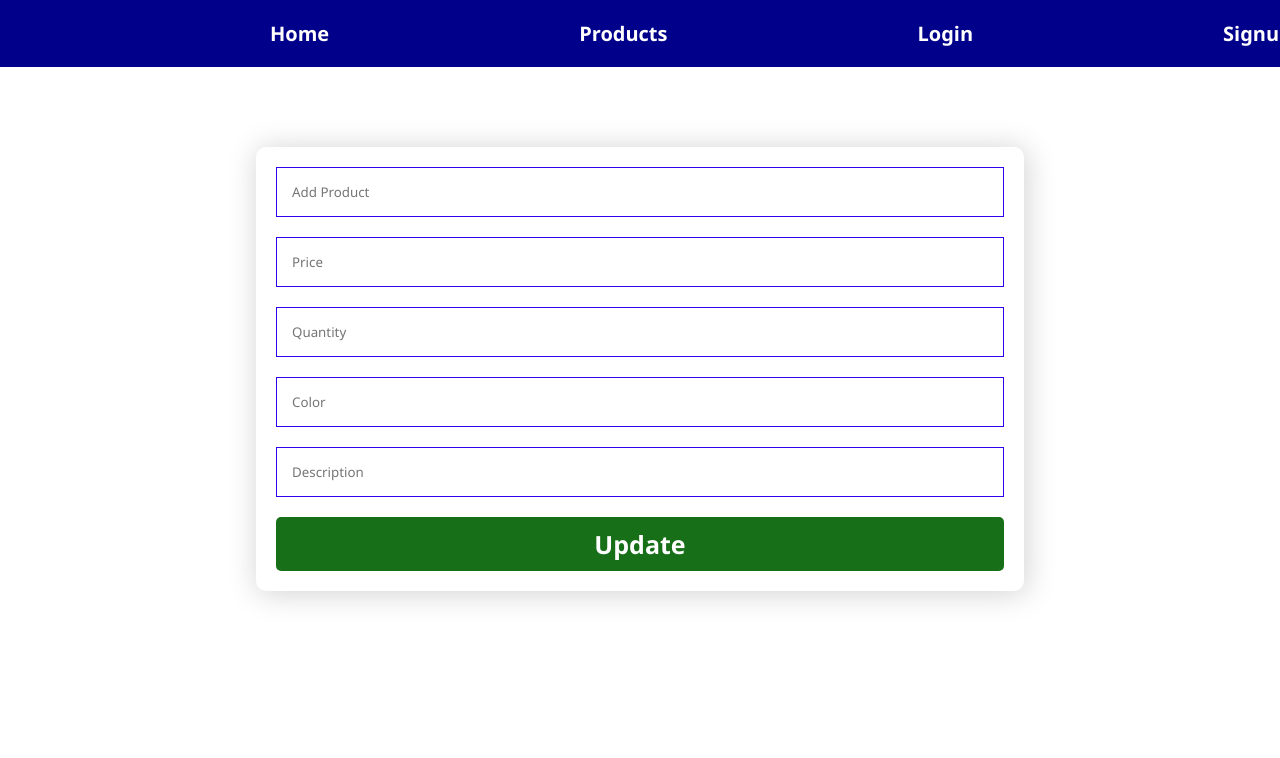
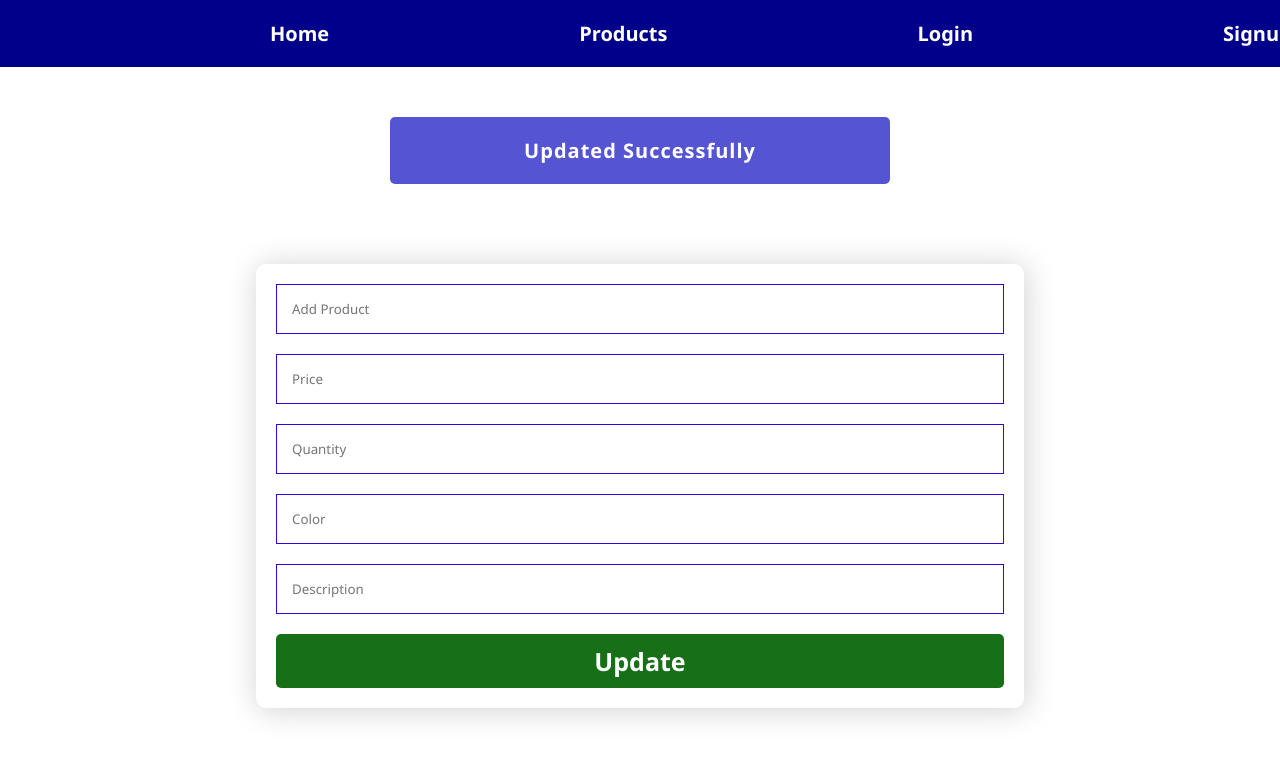
Before and after one commit to syedimran786/jsonreactcrud, a React (Vite) app: page /updateproduct in a window 1280 px wide. Shown: the top 758 px of the page. Built offline with nearby package versions, Linux system fonts and the light colour scheme; no server answers.

Commit message:
popup addedd

```diff
--- /dev/null
+++ b/src/components/Popup.jsx
@@ -0,0 +1,12 @@
+import React from 'react'
+import "./css/Popup.css"
+
+function Popup({ classname, message }) {
+    return (
+        <div className={"popup " + classname}>
+            {message}
+        </div>
+    )
+}
+
+export default Popup
--- /dev/null
+++ b/src/components/css/Popup.css
@@ -0,0 +1,26 @@
+.popup
+{
+    width: 500px;
+    border-radius: 5px;
+    padding: 20px;
+    margin: 50px auto;
+    font-weight: bold;
+    letter-spacing: 1px;
+    font-size: 20px;
+    color: white;
+    text-align: center;
+}
+.added-message
+{
+    background-color:rgb(5, 162, 78) ;
+}
+
+.update-message
+{
+    background-color: rgb(85, 85, 212);
+}
+
+.delete-message
+{
+    background-color: rgb(197, 18, 18);
+}
--- a/src/components/pages/Home.jsx
+++ b/src/components/pages/Home.jsx
@@ -5,10 +5,12 @@ import "../css/Home.css"
 import ButtonComponent from '../ButtonComponent'
 import axios from 'axios'
 import { faker } from '@faker-js/faker'
+import Popup from '../Popup'
 
 function Home() {
 
   let [product, setProduct] = useState({ pname: "", price: "", qty: "", color: "", desc: "" })
+  let [showModal, setShowModal] = useState(false)
 
   let changeProduct = ({ target: { name, value } }) => {
     setProduct({ ...product, [name]: value })
@@ -18,13 +20,21 @@ function Home() {
     e.preventDefault();
     product.imgurl = faker.internet.avatar();
     try {
-      await axios.post("http://localhost:3000/products", product)
+      await axios.post("http://localhost:3000/products", product);
+      setShowModal(true)
     }
     catch (err) {
       console.log(err)
     }
+    setTimeout(() => {
+      setShowModal(false)
+    }, 3000)
   }
   return (
+    <>
+      {showModal && <Popup classname="added-message"
+        message={`${product.pname} Added Successfully`} />}
+
       <form onSubmit={addProduct}>
         {inputDetails.map(i => {
           return <InputComponent key={i.id} {...i}
@@ -37,6 +47,7 @@ function Home() {
         </ButtonComponent>
 
       </form>
+    </>
   )
 }
 
--- a/src/components/pages/Products.jsx
+++ b/src/components/pages/Products.jsx
@@ -6,11 +6,14 @@ import { MdDelete } from "react-icons/md";
 import { MdEdit } from "react-icons/md";
 import axios from 'axios';
 import { useNavigate } from 'react-router-dom';
+import Popup from '../Popup';
 
 
 function Products() {
 
   let [products, setproducts] = useState([]);
+  let [shoemodal, setshowmodal] = useState(false);
+
   let navigateToProductDetails = useNavigate()
   let navigateToupdateProducts = useNavigate()
 
@@ -38,8 +41,23 @@ function Products() {
     localStorage.setItem("productId", id)
     navigateToupdateProducts("/updateproduct")
   }
+  let deleteProduct = async (id) => {
+    try {
+      await axios.delete(`http://localhost:3000/products/${id}`)
+      setshowmodal(true)
+    }
+    catch (err) {
+      console.log(err)
+    }
+    getProducts()
+
+    setTimeout(() => {
+      setshowmodal(false)
+    }, 3000);
+  }
   return (
     <section className='products'>
+      {shoemodal && <Popup message={`Product Deleted Successfully`} classname="delete-message" />}
       {products.map(({ id, pname, price, imgurl }, slno) => {
         return <div className='product' key={id}>
           <h3>{slno + 1}</h3>
@@ -52,7 +70,7 @@ function Products() {
           <ButtonComponent classname="update" onclick={() => { updateProduct(id) }}>
             <MdEdit />
           </ButtonComponent>
-          <ButtonComponent classname="delete">
+          <ButtonComponent classname="delete" onclick={() => { deleteProduct(id) }}>
             <MdDelete />
           </ButtonComponent>
         </div>
--- a/src/components/pages/UpdateProduct.jsx
+++ b/src/components/pages/UpdateProduct.jsx
@@ -5,6 +5,7 @@ import "../css/Home.css"
 import ButtonComponent from '../ButtonComponent'
 import axios from 'axios'
 import { faker } from '@faker-js/faker'
+import Popup from '../Popup'
 
 function UpdateProduct() {
 
@@ -17,7 +18,7 @@ function UpdateProduct() {
     let updateProduct = async (e) => {
         e.preventDefault();
         try {
-            await axios.put(`http://localhost:3000/products/${productId }`, product)
+            await axios.put(`http://localhost:3000/products/${productId}`, product)
         }
         catch (err) {
             console.log(err)
@@ -41,6 +42,9 @@ function UpdateProduct() {
 
 
     return (
+        <>
+            <Popup message={`${product.pname} Updated Successfully`}
+                classname="update-message" />
             <form onSubmit={updateProduct}>
                 {inputDetails.map(i => {
                     i.value = product[i.name];
@@ -54,6 +58,7 @@ function UpdateProduct() {
                 </ButtonComponent>
 
             </form>
+        </>
     )
 }
 
```
Also changed, not shown: 1 other file (tests, documents, lock files or other folders). Lines whose indentation alone changed are shown as unchanged.
